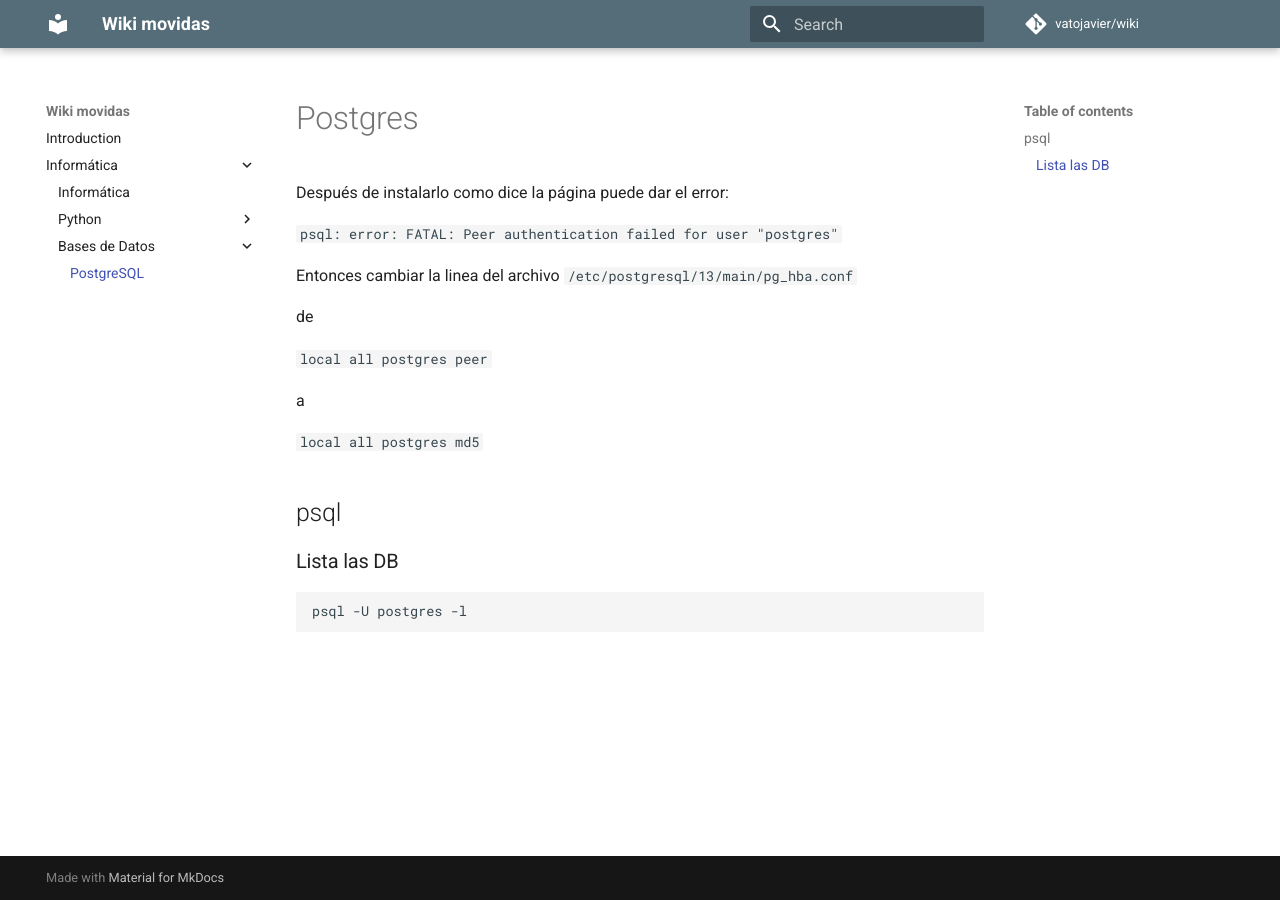
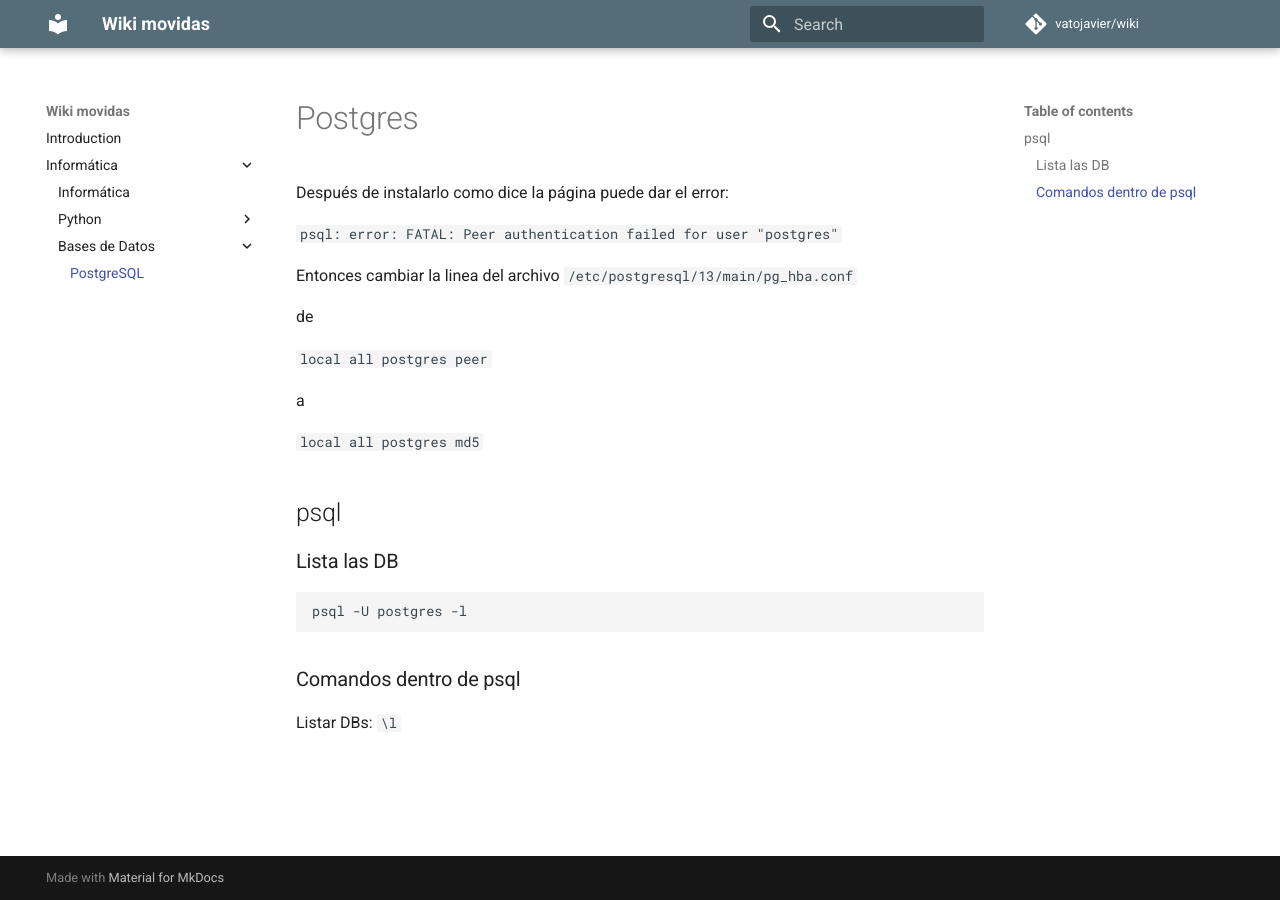
Before and after one commit to vatojavier/wiki, an MkDocs documentation site: the page built from docs/informatica/BBDD/Postgres.md, in a window 1280 px wide. Built offline with MkDocs 1.6.1 and Material for MkDocs 9.7.7, drawn with Linux system fonts in a browser that asks for light colours; comment, search, counter and statistics services are not loaded.

Commit message:
Update Postgres.md

````diff
--- a/docs/informatica/BBDD/Postgres.md
+++ b/docs/informatica/BBDD/Postgres.md
@@ -26,3 +26,7 @@ a
 ```
 psql -U postgres -l
 ```
+
+### Comandos dentro de psql
+
+Listar DBs: ```\l```
````
